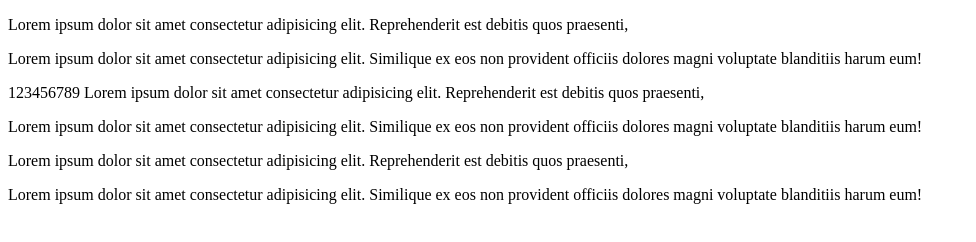
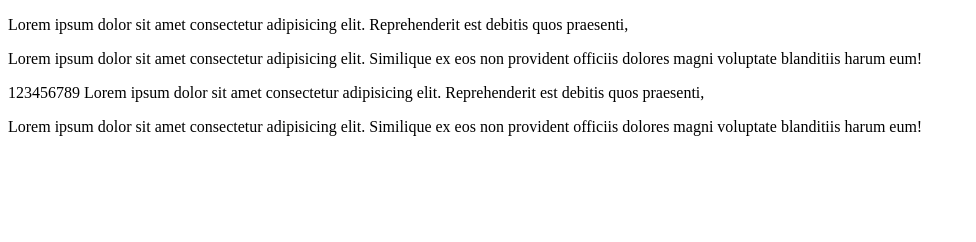
Before and after one commit to paggy52049/git-test, a plain HTML site: page index.html in a window 1280 px wide. Shown: the whole page, without its empty margins (0-976 px from the left). Drawn offline with Linux system fonts and the light colour scheme.

Commit message:
brachtest

```diff
--- a/index.html
+++ b/index.html
@@ -18,20 +18,12 @@
     </div>
     <div class="box">
         <p>123456789
-	Lorem ipsum dolor sit amet consectetur adipisicing elit.
+            Lorem ipsum dolor sit amet consectetur adipisicing elit.
             Reprehenderit est debitis quos praesenti,</p>
         <p>Lorem ipsum dolor sit amet consectetur adipisicing elit. Similique ex eos non provident officiis dolores
             magni voluptate blanditiis harum eum!</p>
 
     </div>
-	    <div class="box">
-        <p>Lorem ipsum dolor sit amet consectetur adipisicing elit.
-            Reprehenderit est debitis quos praesenti,</p>
-        <p>Lorem ipsum dolor sit amet consectetur adipisicing elit. Similique ex eos non provident officiis dolores
-            magni voluptate blanditiis harum eum!</p>
-
-    </div>
-
 </body>
 
 </html>
```
